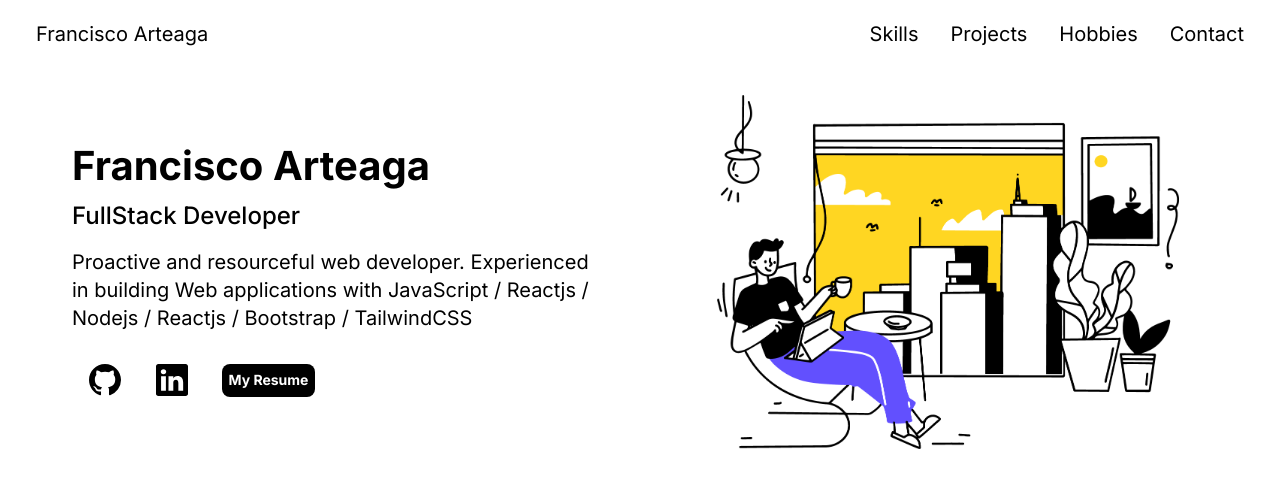
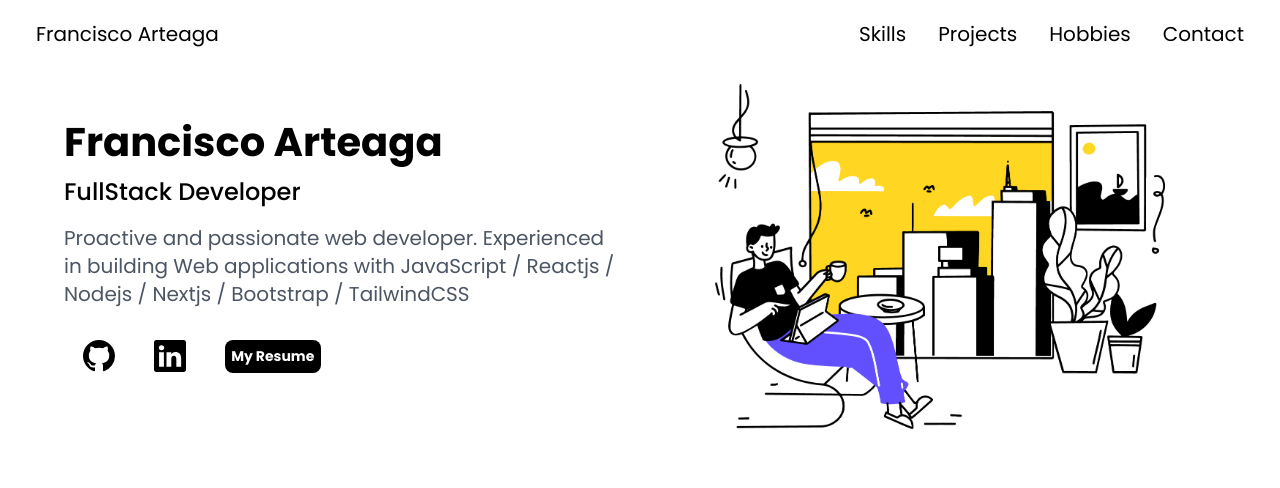
Before and after one commit to FranArteaga/portfolio, a Next.js app: page / in a window 1280 px wide. Shown: the top 488 px of the page. Built offline with nearby package versions, Linux system fonts and the light colour scheme.

Commit message:
improved spacing in tailwind and added font poppins

```diff
--- a/package.json
+++ b/package.json
@@ -9,6 +9,7 @@
     "lint": "next lint"
   },
   "dependencies": {
+    "@next/font": "^13.4.9",
     "autoprefixer": "10.4.14",
     "eslint": "8.44.0",
     "eslint-config-next": "13.4.9",
--- a/src/app/page.js
+++ b/src/app/page.js
@@ -1,13 +1,21 @@
 'use client'
 import React from 'react'
 import Navbar from '../components/Navbar'
-import Link from 'next/link'
 import HeaderInfo from '@/components/HeaderInfo'
+import { Poppins } from '@next/font/google'
+
+const poppins = Poppins({
+  subsets: ['latin'],
+  weight: ['400', '500', '700']
+})
 export default function Home() {
+
   return (
     <>
-      <Navbar />
-      <HeaderInfo />
+      <main className={poppins.className}>
+        <Navbar />
+        <HeaderInfo />
+      </main>
     </>
   )
 }
--- a/src/components/HeaderInfo.js
+++ b/src/components/HeaderInfo.js
@@ -4,14 +4,14 @@ import { BsLinkedin } from 'react-icons/bs'
 
 export default function HeaderInfo() {
     return (
-        <header className='w-full md:flex md:pt-4 md:p-6'>
-            <section className='md:w-[50%] p-12' >
+        <header className='w-full md:flex md:pt-4 md:px-10'>
+            <section className='md:w-[50%] p-6' >
                 <h1 className='text-[2.5em] font-bold py-1'>Francisco Arteaga</h1>
                 <h4 className='text-2xl font-medium'>FullStack Developer</h4>
-                <p className='text-xl py-4'>Proactive and resourceful web developer.
+                <p className='text-xl py-4 text-gray-600'>Proactive and passionate web developer.
                     Experienced in building Web applications with
-                    JavaScript / Reactjs / Nodejs / Reactjs / Bootstrap / TailwindCSS </p>
-                <div className='w-[50%] py-4 flex justify-around items-center '>
+                    JavaScript / Reactjs / Nodejs / Nextjs / Bootstrap / TailwindCSS </p>
+                <div className='md:w-[50%] py-4 flex justify-around items-center '>
                     <BsGithub className='text-[2em]'/>
                     <BsLinkedin className='text-[2em]'/>
                     <button className='text-white text-sm font-bold p-[.45em] bg-black  rounded-lg'>
```
Also changed, not shown: 1 other file (tests, documents, lock files or other folders).
